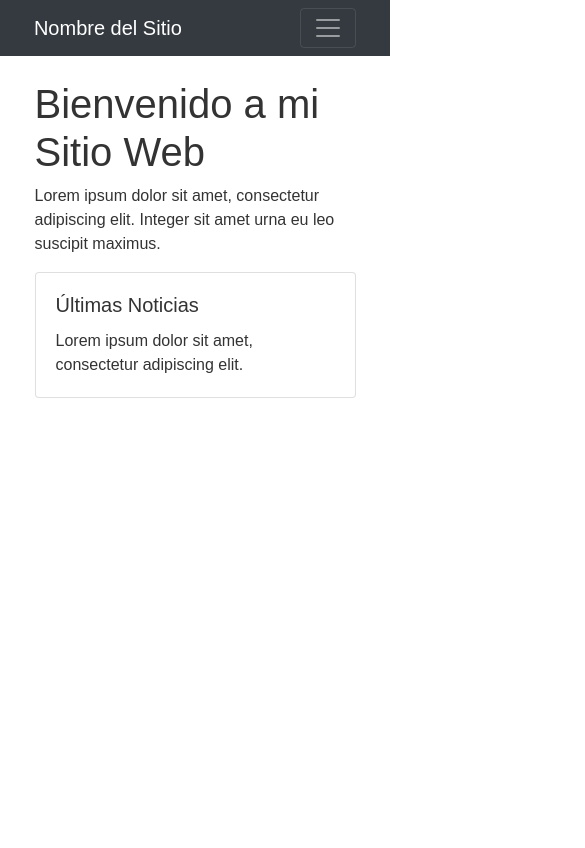
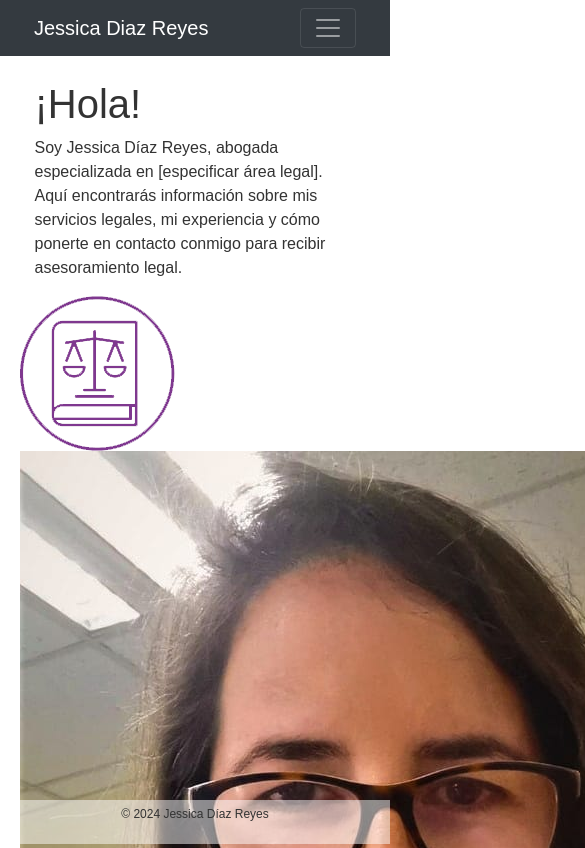
Before and after one commit to RealMustang/Proyecto.Pagina, a plain HTML site: page index.html in a window 390 px wide. Shown: the top 848 px of the page, 585 px wide, since content can reach past the window. Drawn offline with nearby package versions, Linux system fonts and the light colour scheme.

Commit message:
imagenes

```diff
--- a/index.html
+++ b/index.html
@@ -13,7 +13,7 @@
     <!-- Navbar -->
     <nav class="navbar navbar-expand-lg navbar-dark bg-dark">
         <div class="container">
-            <a class="navbar-brand" href="#">Nombre del Sitio</a>
+            <a class="navbar-brand" href="#">Jessica Diaz Reyes</a>
             <button class="navbar-toggler" type="button" data-toggle="collapse" data-target="#navbarNav" aria-controls="navbarNav" aria-expanded="false" aria-label="Toggle navigation">
                 <span class="navbar-toggler-icon"></span>
             </button>
@@ -43,19 +43,33 @@
     <div class="container mt-4">
         <div class="row">
             <div class="col-md-8">
-                <h1>Bienvenido a mi Sitio Web</h1>
-                <p>Lorem ipsum dolor sit amet, consectetur adipiscing elit. Integer sit amet urna eu leo suscipit maximus.</p>
+                <h1>¡Hola!</h1>
+                <p>Soy Jessica Díaz Reyes, abogada especializada en [especificar área legal]. Aquí encontrarás información sobre mis servicios legales, mi experiencia y cómo ponerte en contacto conmigo para recibir asesoramiento legal.</p>
+            </div>
+            <div>
+                <img src="img/SOLO_LOGO.png" alt="foto de la abogada">
+            </div>
+            <div>
+                <img src="img/Foto_Abogada.jpg" alt="foto de la abogada">
             </div>
             <div class="col-md-4">
                 <div class="card">
                     <div class="card-body">
-                        <h5 class="card-title">Últimas Noticias</h5>
-                        <p class="card-text">Lorem ipsum dolor sit amet, consectetur adipiscing elit.</p>
+                        <h5 class="card-title">Recursos Legales</h5>
+                        <p class="card-text">
+                            Consejo: Cuando busques información legal en internet, asegúrate de usar sitios confiables, como los sitios web del gobierno o instituciones oficiales. Verifica que la información sea actual y provenga de fuentes confiables. Recuerda que las leyes pueden cambiar, así que es importante buscar información actualizada. Si tienes dudas, considera hablar con un abogado para obtener asesoramiento legal adecuado.
+                         </p>
                     </div>
                 </div>
             </div>
         </div>
     </div>
+
+    <footer>
+        <div class="copyright">
+            <p>&copy; 2024 Jessica Díaz Reyes</p>
+        </div>
+    </footer>
 
     <!-- Enlaces a archivos JavaScript de Bootstrap (opcional, omitir si no se necesita) -->
     <!-- <script src="https://code.jquery.com/jquery-3.5.1.slim.min.js"></script> -->
--- a/styles.scss
+++ b/styles.scss
@@ -153,4 +153,15 @@ footer {
       width: 100%;
     }
   }
+  footer {
+    background-color: rgba(255, 255, 255, 0.5); /* Fondo transparente */
+    color: #333; /* Color de texto */
+    text-align: center; /* Alineación del texto */
+    padding: 5px 0; /* Espaciado interno */
+  }
+
+  .copyright {
+    display: flex; /* Utilizamos flexbox para centrar verticalmente el texto */
+    justify-content: center; /* Centramos horizontalmente el texto */
+  }
 }
```
Also changed, not shown: styles.css.
